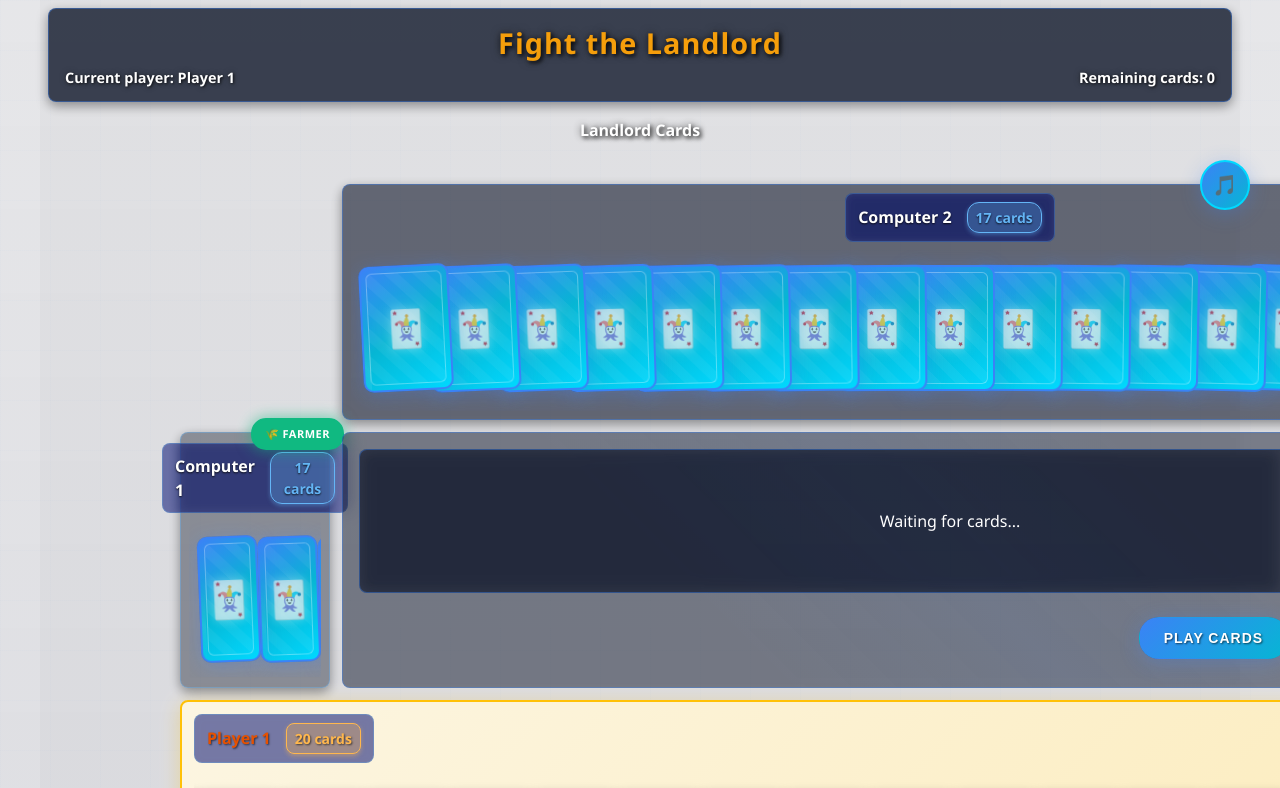
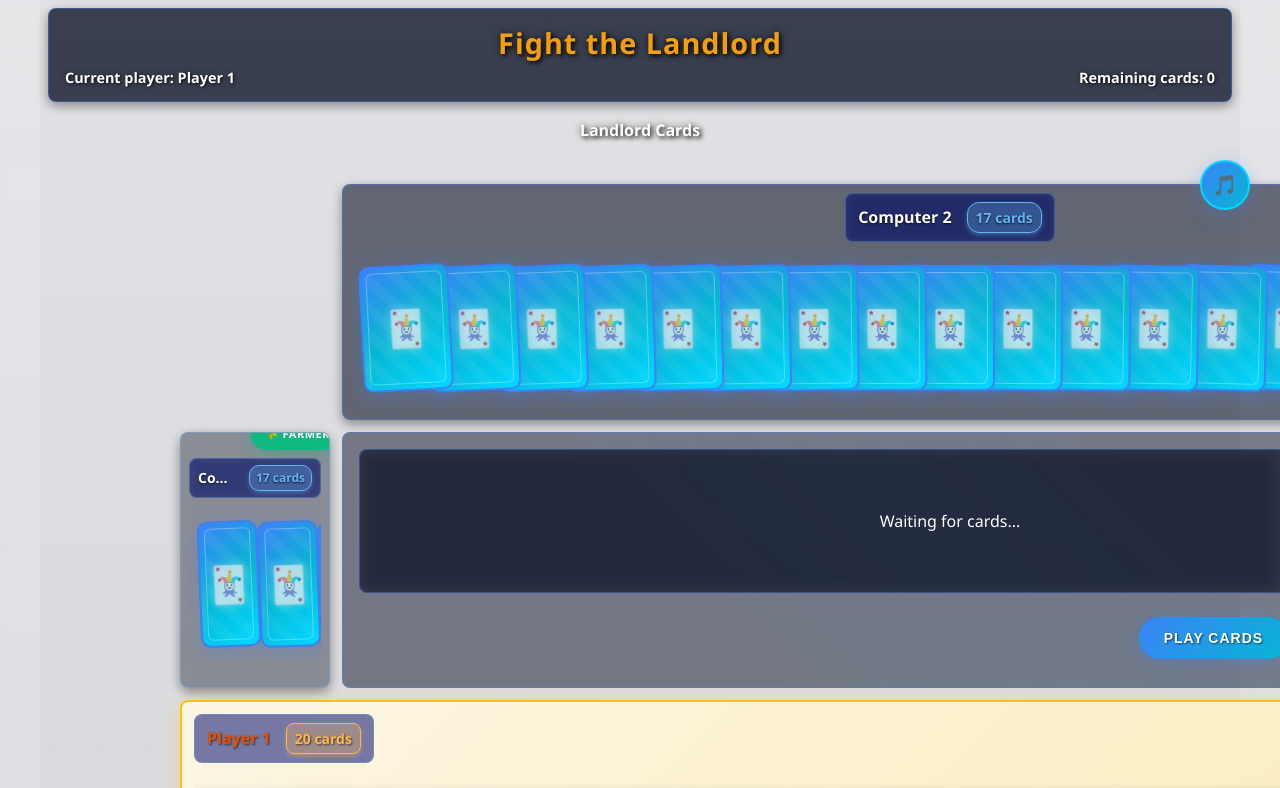
Before and after one commit to donghaozhang/fight-the-landlord-game, a website with bundled scripts: page index.html in a window 1280 px wide. Shown: the top 788 px of the page. Built offline with nearby package versions, Linux system fonts and the light colour scheme; files whose address does not match are found by name.

Commit message:
Fix text overflow for left player (Computer 1) only

```diff
--- a/players.css
+++ b/players.css
@@ -98,11 +98,15 @@
     justify-content: center;
     align-items: center;
     min-height: 100%;
+    min-width: 140px; /* Ensure minimum width for text */
+    max-width: 180px; /* Prevent excessive width */
     background: rgba(15, 23, 42, 0.4);
     border-radius: 8px;
     border: 1px solid rgba(100, 181, 246, 0.4);
     backdrop-filter: blur(8px);
     -webkit-backdrop-filter: blur(8px);
+    overflow: hidden; /* Ensure content stays within bounds */
+    box-sizing: border-box;
 }
 
 /* Enhanced Bottom Player Layout */
@@ -167,6 +171,32 @@
     box-shadow: 0 2px 4px rgba(245, 158, 11, 0.3);
     z-index: 1001; /* Highest z-index for critical text */
     position: relative;
+}
+
+/* Specific styling for left player (Computer 1) to fit text in container */
+.player-back-frame-1 .player-info {
+    padding: 6px 8px; /* Reduced padding to allow more text space */
+    width: 100%; /* Ensure full width usage */
+    box-sizing: border-box;
+    overflow: hidden; /* Prevent text overflow */
+}
+
+.player-back-frame-1 .player-name {
+    font-size: clamp(10px, 2vw, 14px); /* Reduced font size to fit better */
+    margin-right: 8px; /* Reduced margin for more compact layout */
+    white-space: nowrap; /* Prevent text wrapping */
+    overflow: hidden;
+    text-overflow: ellipsis; /* Add ellipsis if text is too long */
+    flex-shrink: 1; /* Allow shrinking if needed */
+}
+
+.player-back-frame-1 .card-count {
+    font-size: clamp(9px, 1.8vw, 12px); /* Reduced font size to fit better */
+    padding: 3px 6px; /* Reduced padding for more compact layout */
+    border-radius: 10px;
+    min-width: 50px; /* Reduced min-width */
+    white-space: nowrap; /* Prevent text wrapping */
+    flex-shrink: 0; /* Don't shrink the card count */
 }
 
 /* Landlord-specific card count styling */
```
